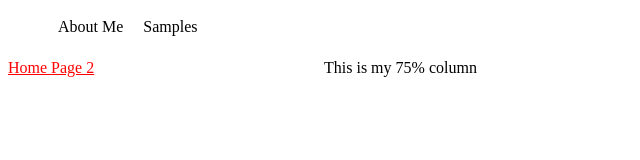
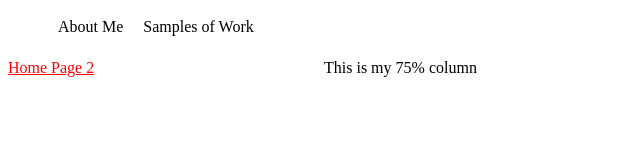
Before and after one commit to cfoxking/cfoxking.github.io, a plain HTML site: page float.html in a window 1280 px wide. Shown: the top 160 px of the page, 0-640 px from the left. Drawn offline with Linux system fonts and the light colour scheme.

Commit message:
Samples to Samples of Work

```diff
--- a/float.html
+++ b/float.html
@@ -16,7 +16,7 @@
           <a href="/AboutMe/index.html">About Me</a>
         </li>
         <li>
-          <a href="/Samples/index.html">Samples</a>
+          <a href="/SamplesofWork/index.html">Samples of Work</a>
         </li>
       </ul>
     </nav>
```
